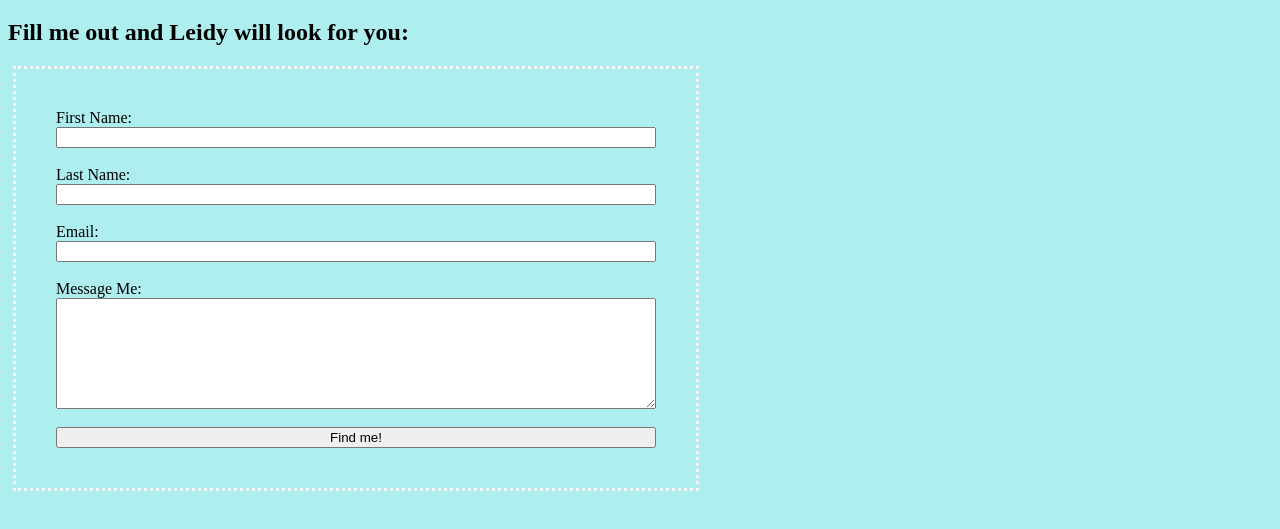
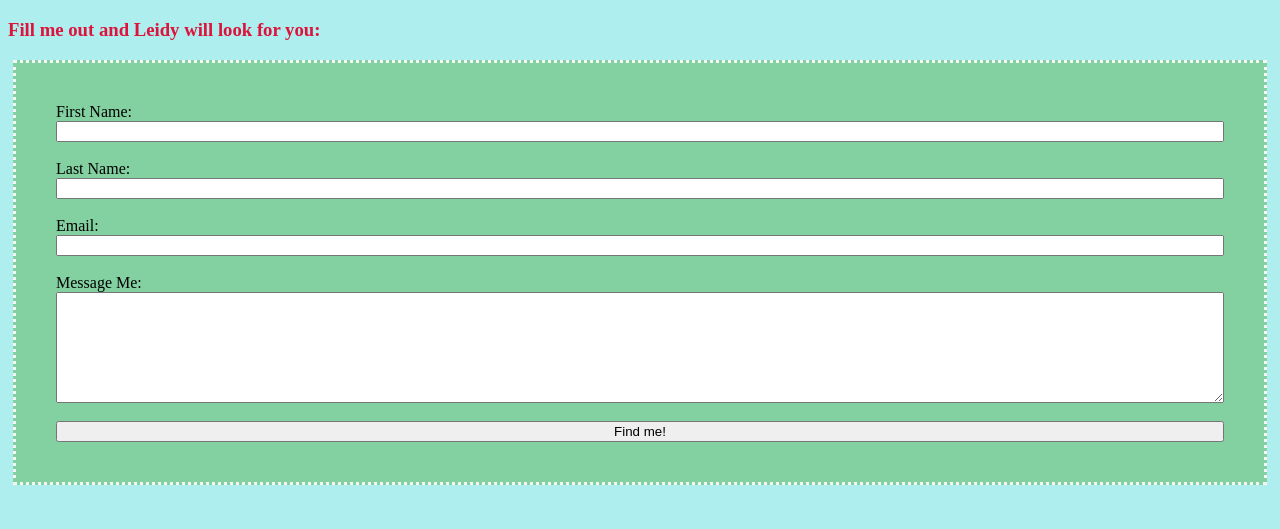
Before and after one commit to Leida-Escobar-Personal-Website/Leidy-Look, a plain HTML site: page contact.html in a window 1280 px wide. Shown: the part 87-616 px from the top of the page. Drawn offline with Linux system fonts and the light colour scheme.

Commit message:
update css styling

```diff
--- a/contact.html
+++ b/contact.html
@@ -18,7 +18,8 @@
       </nav>
     </header>
     <h1>Are you Looking for me?</h1>
-    <h2>Fill me out and Leidy will look for you:</h2>
+    <h3>Fill me out and Leidy will look for you:</h3>
+<!-- adding form with sections for name, email, text box, and submit button.  -->
     <div class="form">
         <form>
             <lable for="fname">First Name:</lable>
@@ -33,8 +34,6 @@
             <textarea id="message" name="message" rows="7" cols="20"></textarea><br/>
 
             <input type="submit" value="Find me!">
-
-
         </form>
     </div>
 
--- a/style.css
+++ b/style.css
@@ -1,13 +1,15 @@
 body{
     background-color: paleturquoise;
+    background-
 }
 
 div{
 /* border for text */
-    width: 600px;
     border: 3px dotted whitesmoke;
     padding: 40px;
-    margin: 5px
+    margin: 5px;
+    display: grid;
+    background-color: rgba(89, 182, 85, 0.5);
 }
 
 article{
@@ -34,8 +36,19 @@ header{
 
 h1{
     text-align: center;
+    text-transform:;
+}
+
+h3{
+    color: crimson;
 }
 
 form{
     display: grid;
 }
+
+@media (any-hover: hover){
+    a:hover{
+        background: coral;
+    }
+}
```
